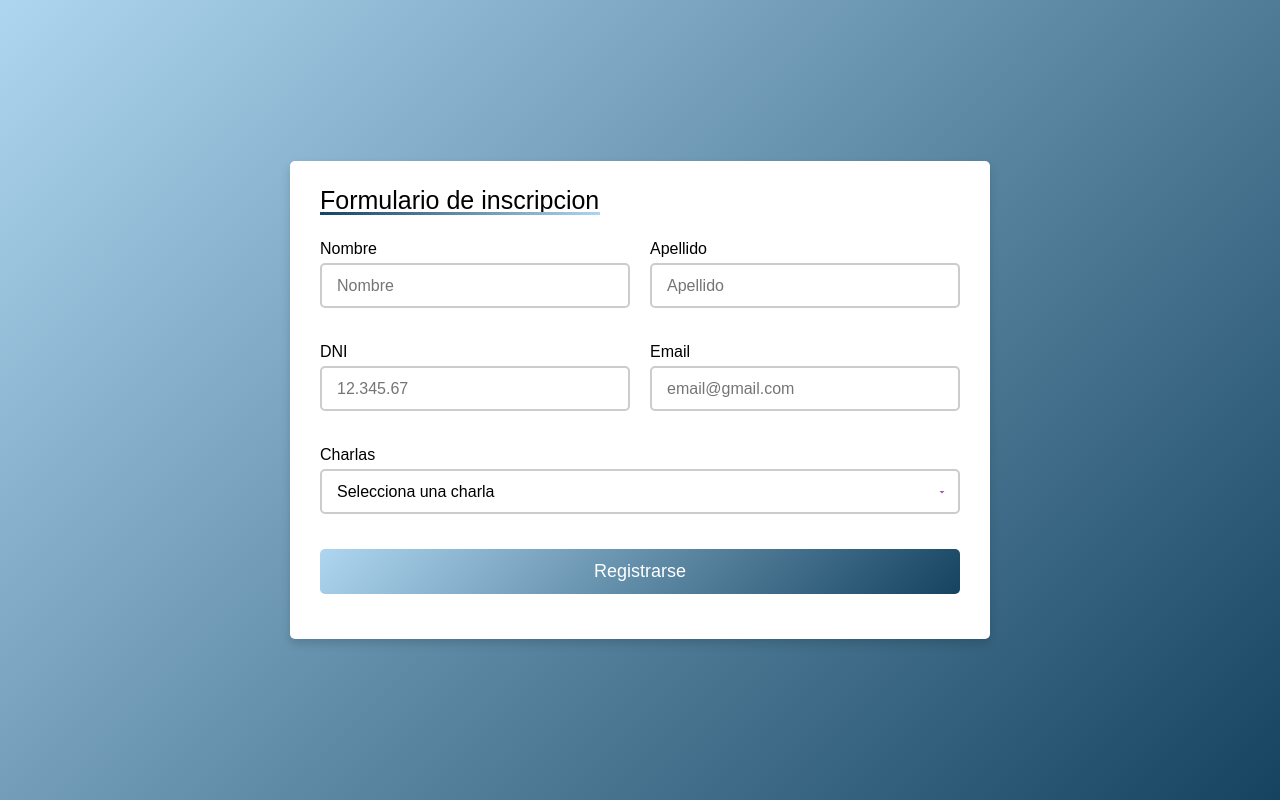
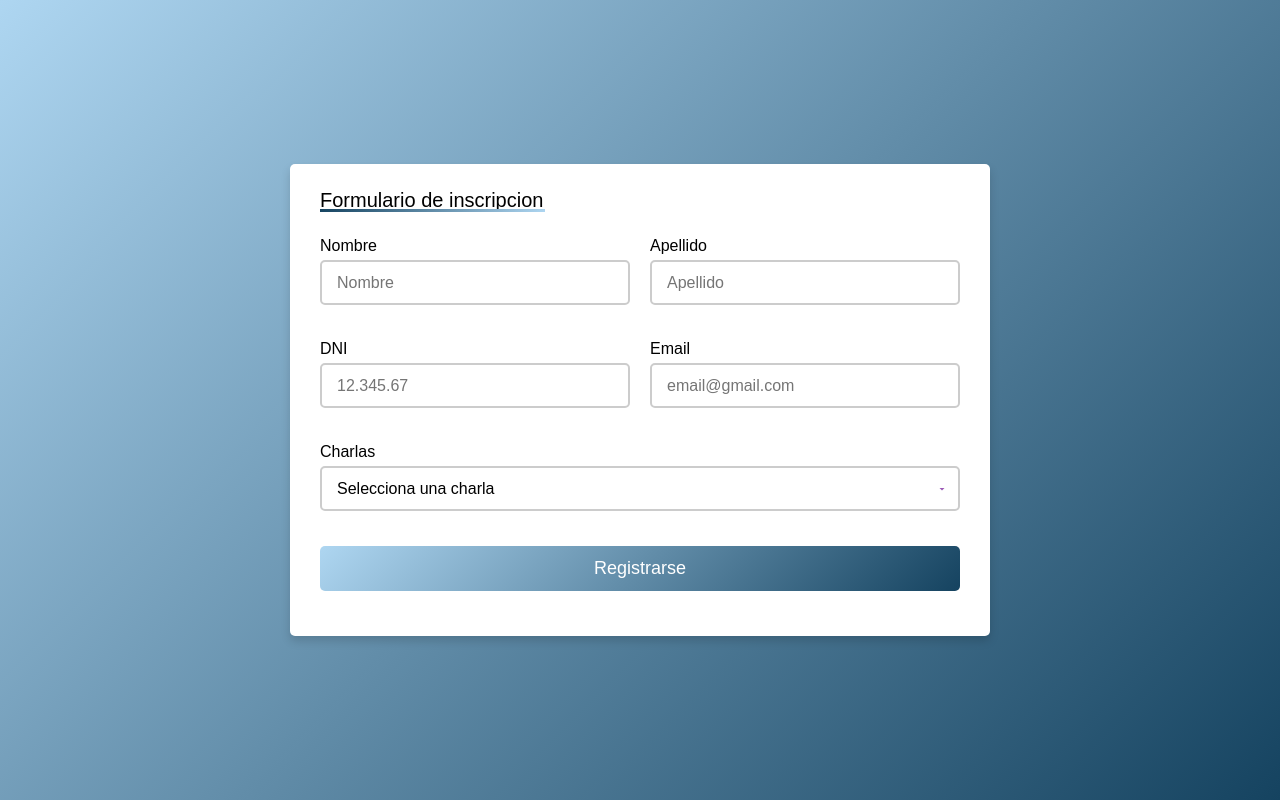
Before and after one commit to FacuPedrazzoli/inscripciones, a plain HTML site: page index.html in a window 1280 px wide. Drawn offline with Linux system fonts and the light colour scheme.

Commit message:
corrigiendo el titulo

```diff
--- a/styles.css
+++ b/styles.css
@@ -24,7 +24,7 @@ body {
 }
 
 .title {
-    font-size: 25px;
+    font-size: 20px;
     font-weight: 500;
     position: relative;
     margin-bottom: 25px;
@@ -36,7 +36,7 @@ body {
     left: 0;
     bottom: 0;
     height: 3px;
-    width: 280px;
+    width: 225px;
     background: linear-gradient(135deg, #154360, #aed6f1)
 }
 
```
